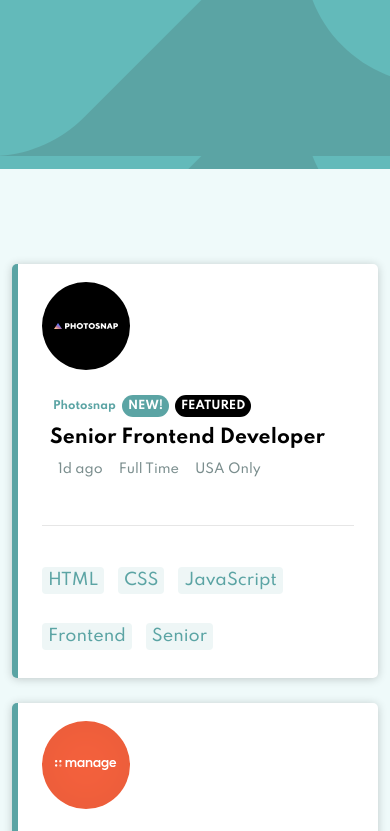
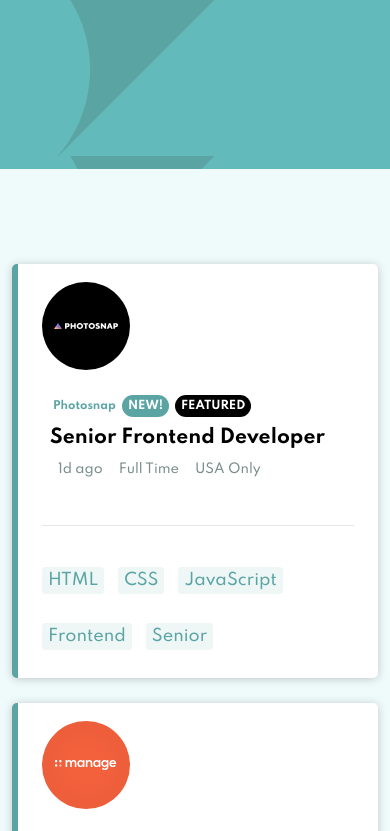
Before and after one commit to Malcole123/joblistingsfilter, a plain HTML site: page index.html in a window 390 px wide. Shown: the top 831 px of the page. Drawn offline with Linux system fonts and the light colour scheme.

Commit message:
Update index.css

```diff
--- a/index.css
+++ b/index.css
@@ -140,6 +140,11 @@
     background:hsl(180, 29%, 50%);
 }
 @media(max-width:1050px){
+    .head{
+    height:20vh;
+    width:100vw;
+    background:url('images/bg-header-mobile.svg'), hsl(180, 29%, 50%);
+    }
     .body{
         height:fit-content
     }
```
